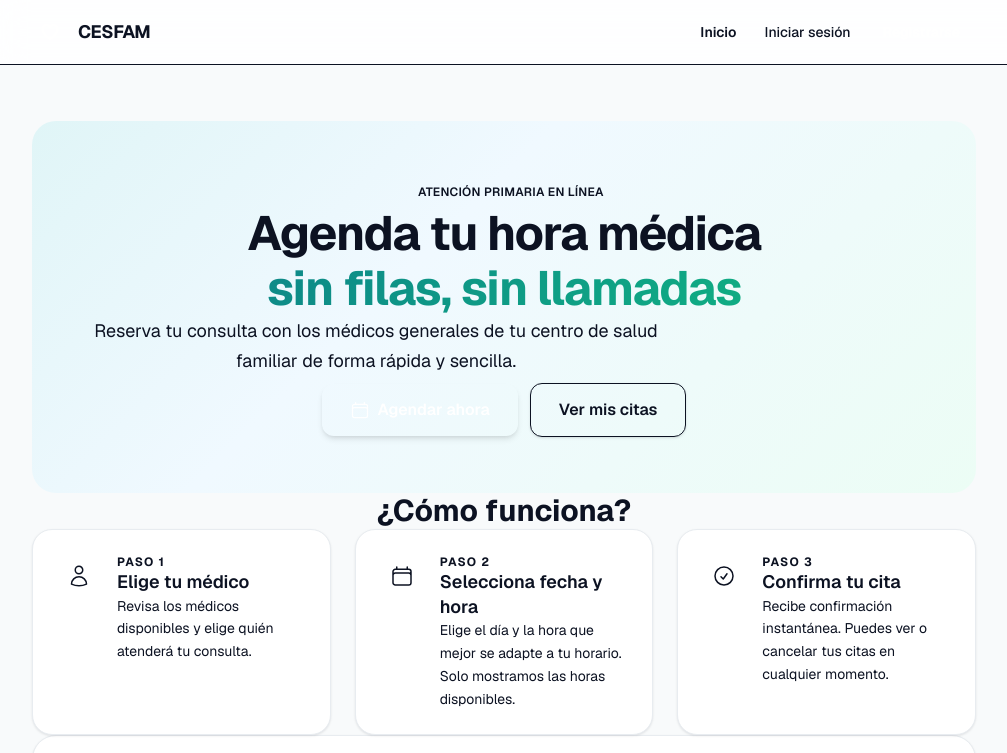
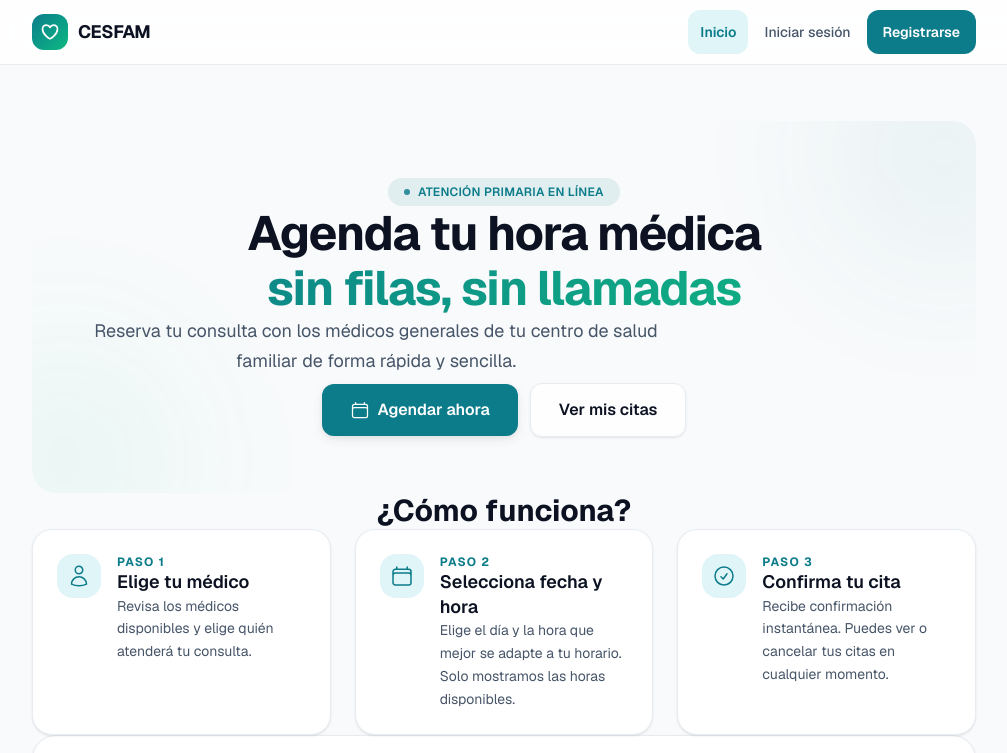
Before and after one commit to BenVal2/cesfam-agendamiento, a Next.js app: page / in a window 1280 px wide. Shown: the top 753 px of the page, without its empty margins (8-1015 px from the left). Built offline with nearby package versions, Linux system fonts and the light colour scheme; no server answers.

Commit message:
fix(styles): redefinir tokens de color en @theme para generar utilidades Tailwind v4

```diff
--- a/src/app/globals.css
+++ b/src/app/globals.css
@@ -1,50 +1,46 @@
 @import "tailwindcss";
 
 /* ── Design Tokens ── */
-:root {
-  /* Color palette — Light */
-  --bg: #f8fafb;
-  --bg-elevated: #ffffff;
-  --fg: #0c1222;
-  --fg-secondary: #475569;
-  --fg-muted: #94a3b8;
+@theme {
+  /* Color palette — Light (CESFAM) */
+  --color-bg: #f8fafb;
+  --color-fg: #0c1222;
+  --color-fg-secondary: #475569;
+  --color-fg-muted: #94a3b8;
 
   /* Brand */
-  --primary: #0d7c8a;
-  --primary-hover: #0a6670;
-  --primary-soft: #e0f5f7;
-  --primary-glow: rgba(13, 124, 138, 0.15);
-  --secondary: #10b981;
-  --secondary-soft: #ecfdf5;
-  --danger: #dc2626;
-  --danger-hover: #b91c1c;
-  --danger-soft: #fef2f2;
+  --color-primary: #0d7c8a;
+  --color-primary-hover: #0a6670;
+  --color-primary-soft: #e0f5f7;
+  --color-secondary: #10b981;
+  --color-secondary-soft: #ecfdf5;
+  --color-danger: #dc2626;
+  --color-danger-hover: #b91c1c;
+  --color-danger-soft: #fef2f2;
 
   /* Surfaces */
-  --card: #ffffff;
-  --card-border: #e8ecf0;
-  --card-hover: #f0f7f8;
-  --nav-bg: rgba(255, 255, 255, 0.82);
-  --nav-border: #e8ecf0;
+  --color-card: #ffffff;
+  --color-card-border: #e8ecf0;
+  --color-card-hover: #f0f7f8;
+  --color-nav-bg: rgba(255, 255, 255, 0.82);
+  --color-nav-border: #e8ecf0;
 
   /* Inputs */
-  --input-bg: #f8fafb;
-  --input-border: #d1d9e0;
-  --input-focus: #0d7c8a;
-  --input-ring: rgba(13, 124, 138, 0.25);
+  --color-input-bg: #f8fafb;
+  --color-input-border: #d1d9e0;
+  --color-input-focus: #0d7c8a;
+  --color-input-ring: rgba(13, 124, 138, 0.25);
 
   /* Semantic */
-  --success-bg: #ecfdf5;
-  --success-fg: #065f46;
-  --error-bg: #fef2f2;
-  --error-fg: #991b1b;
+  --color-success-bg: #ecfdf5;
+  --color-success-fg: #065f46;
 
   /* Ambient shadows (not flat) */
   --shadow-xs: 0 1px 2px rgba(12, 18, 34, 0.04);
   --shadow-sm: 0 1px 3px rgba(12, 18, 34, 0.06), 0 1px 2px rgba(12, 18, 34, 0.04);
   --shadow-md: 0 4px 12px rgba(12, 18, 34, 0.07), 0 2px 4px rgba(12, 18, 34, 0.04);
   --shadow-lg: 0 12px 32px rgba(12, 18, 34, 0.08), 0 4px 8px rgba(12, 18, 34, 0.04);
-  --shadow-glow: 0 0 0 3px var(--input-ring);
+  --shadow-glow: 0 0 0 3px rgba(13, 124, 138, 0.25);
 
   /* Spacing scale (4px base) */
   --sp-1: 0.25rem;
@@ -68,72 +64,60 @@
   --radius-2xl: 1.5rem;
   --radius-full: 9999px;
 
-  /* Typography — modular scale 1.25 */
-  --text-xs: 0.75rem;
-  --text-sm: 0.875rem;
-  --text-base: 1rem;
-  --text-lg: 1.125rem;
-  --text-xl: 1.25rem;
-  --text-2xl: 1.5rem;
-  --text-3xl: 1.875rem;
-  --text-4xl: 2.25rem;
-  --text-5xl: 3rem;
-
   /* Gradients */
   --gradient-hero: linear-gradient(135deg, #e0f5f7 0%, #f0f9ff 40%, #ecfdf5 100%);
-  --gradient-card: linear-gradient(180deg, var(--card) 0%, var(--card) 100%);
+  --gradient-card: linear-gradient(180deg, var(--color-card) 0%, var(--color-card) 100%);
   --gradient-primary: linear-gradient(135deg, #0d7c8a, #10b981);
+}
 
+:root {
   /* Transitions */
   --ease-out: cubic-bezier(0.16, 1, 0.3, 1);
   --duration-fast: 150ms;
   --duration-normal: 250ms;
   --duration-slow: 400ms;
+
+  /* Font */
+  --font-geist-sans: "Geist", system-ui, -apple-system, sans-serif;
 }
 
-/* ── Dark Mode (native, not afterthought) ── */
+/* ── Dark Mode (native) ── */
 @media (prefers-color-scheme: dark) {
   :root {
-    --bg: #0b1120;
-    --bg-elevated: #131c2e;
-    --fg: #e8ecf0;
-    --fg-secondary: #94a3b8;
-    --fg-muted: #64748b;
+    --color-bg: #0b1120;
+    --color-fg: #e8ecf0;
+    --color-fg-secondary: #94a3b8;
+    --color-fg-muted: #64748b;
 
-    --primary: #22d3ee;
-    --primary-hover: #67e8f9;
-    --primary-soft: #083344;
-    --primary-glow: rgba(34, 211, 238, 0.15);
-    --secondary: #34d399;
-    --secondary-soft: #064e3b;
-    --danger: #f87171;
-    --danger-hover: #fca5a5;
-    --danger-soft: #450a0a;
+    --color-primary: #22d3ee;
+    --color-primary-hover: #67e8f9;
+    --color-primary-soft: #083344;
+    --color-secondary: #34d399;
+    --color-secondary-soft: #064e3b;
+    --color-danger: #f87171;
+    --color-danger-hover: #fca5a5;
+    --color-danger-soft: #450a0a;
 
-    --card: #131c2e;
-    --card-border: #1e293b;
-    --card-hover: #1a2540;
-    --nav-bg: rgba(11, 17, 32, 0.85);
-    --nav-border: #1e293b;
+    --color-card: #131c2e;
+    --color-card-border: #1e293b;
+    --color-card-hover: #1a2540;
+    --color-nav-bg: rgba(11, 17, 32, 0.85);
+    --color-nav-border: #1e293b;
 
-    --input-bg: #0f1729;
-    --input-border: #293548;
-    --input-focus: #22d3ee;
-    --input-ring: rgba(34, 211, 238, 0.2);
+    --color-input-bg: #0f1729;
+    --color-input-border: #293548;
+    --color-input-focus: #22d3ee;
+    --color-input-ring: rgba(34, 211, 238, 0.2);
 
-    --success-bg: #064e3b;
-    --success-fg: #6ee7b7;
-    --error-bg: #450a0a;
-    --error-fg: #fca5a5;
+    --color-success-bg: #064e3b;
+    --color-success-fg: #6ee7b7;
 
     --shadow-xs: 0 1px 2px rgba(0, 0, 0, 0.2);
     --shadow-sm: 0 1px 3px rgba(0, 0, 0, 0.25), 0 1px 2px rgba(0, 0, 0, 0.15);
     --shadow-md: 0 4px 12px rgba(0, 0, 0, 0.3), 0 2px 4px rgba(0, 0, 0, 0.2);
     --shadow-lg: 0 12px 32px rgba(0, 0, 0, 0.35), 0 4px 8px rgba(0, 0, 0, 0.2);
-    --shadow-glow: 0 0 0 3px var(--input-ring);
 
     --gradient-hero: linear-gradient(135deg, #083344 0%, #0f1729 40%, #064e3b 100%);
-    --gradient-card: linear-gradient(180deg, var(--card) 0%, var(--card) 100%);
     --gradient-primary: linear-gradient(135deg, #22d3ee, #34d399);
   }
 }
@@ -147,8 +131,8 @@ html {
 }
 
 body {
-  background: var(--bg);
-  color: var(--fg);
+  background: var(--color-bg);
+  color: var(--color-fg);
   font-family: var(--font-geist-sans), system-ui, -apple-system, sans-serif;
   line-height: 1.65;
 }
@@ -159,8 +143,8 @@ body {
   top: -100%;
   left: var(--sp-4);
   padding: var(--sp-3) var(--sp-5);
-  background: var(--primary);
-  color: var(--bg);
+  background: var(--color-primary);
+  color: var(--color-bg);
   border-radius: 0 0 var(--radius-md) var(--radius-md);
   z-index: 100;
   font-weight: 600;
@@ -171,7 +155,7 @@ body {
 
 /* ── Focus ring (WCAG) ── */
 :focus-visible {
-  outline: 2px solid var(--primary);
+  outline: 2px solid var(--color-primary);
   outline-offset: 2px;
   border-radius: var(--radius-sm);
 }
@@ -188,14 +172,14 @@ body {
 
 /* ── Utility classes ── */
 .glass {
-  background: var(--nav-bg);
+  background: var(--color-nav-bg);
   backdrop-filter: blur(16px) saturate(1.4);
   -webkit-backdrop-filter: blur(16px) saturate(1.4);
 }
 
 .glass-card {
-  background: var(--card);
-  border: 1px solid var(--card-border);
+  background: var(--color-card);
+  border: 1px solid var(--color-card-border);
   box-shadow: var(--shadow-sm);
   transition: box-shadow var(--duration-normal) var(--ease-out),
               border-color var(--duration-normal) var(--ease-out);
@@ -203,7 +187,7 @@ body {
 
 .glass-card:hover {
   box-shadow: var(--shadow-md);
-  border-color: var(--primary);
+  border-color: var(--color-primary);
 }
 
 .gradient-text {
```
